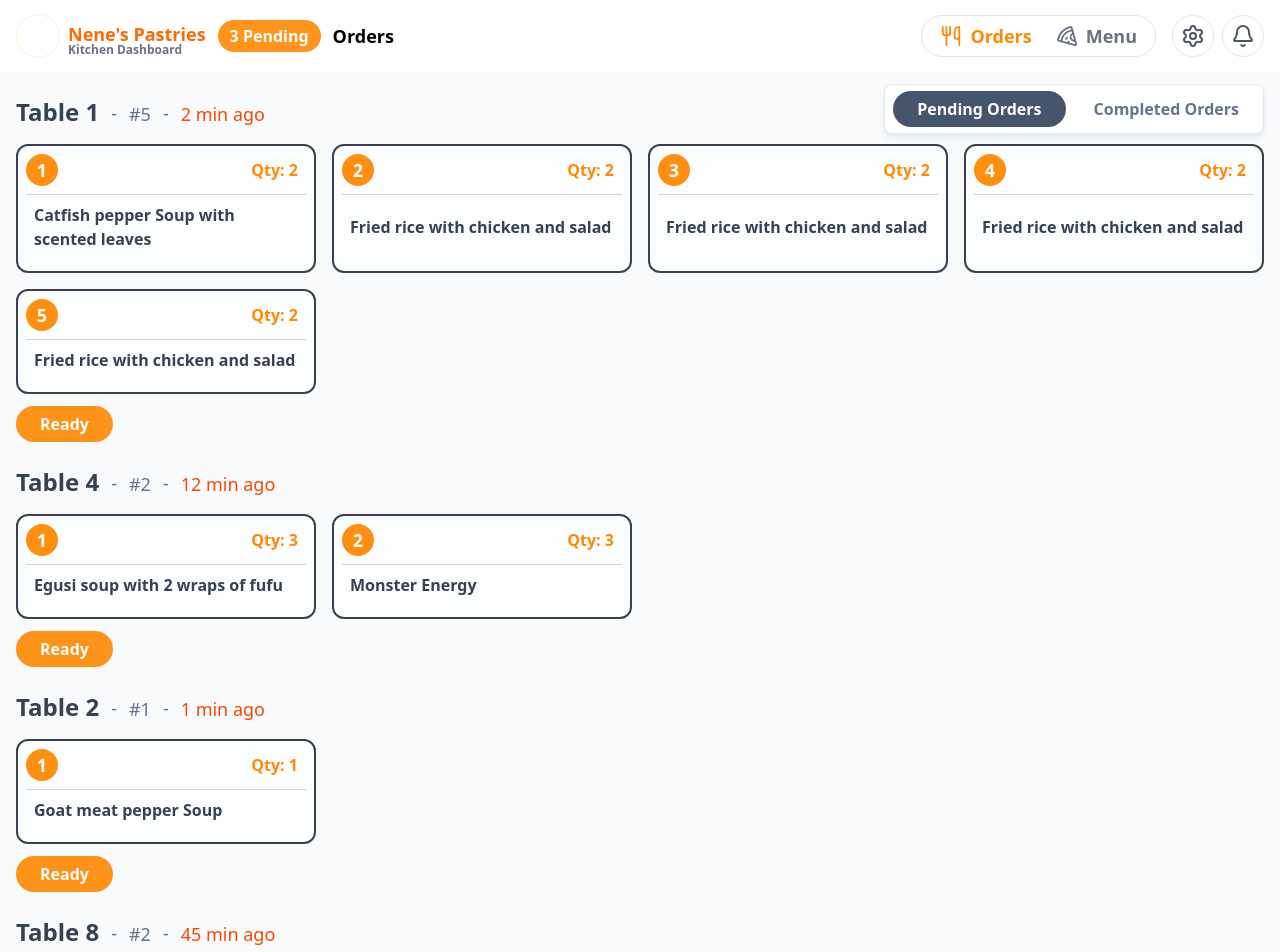
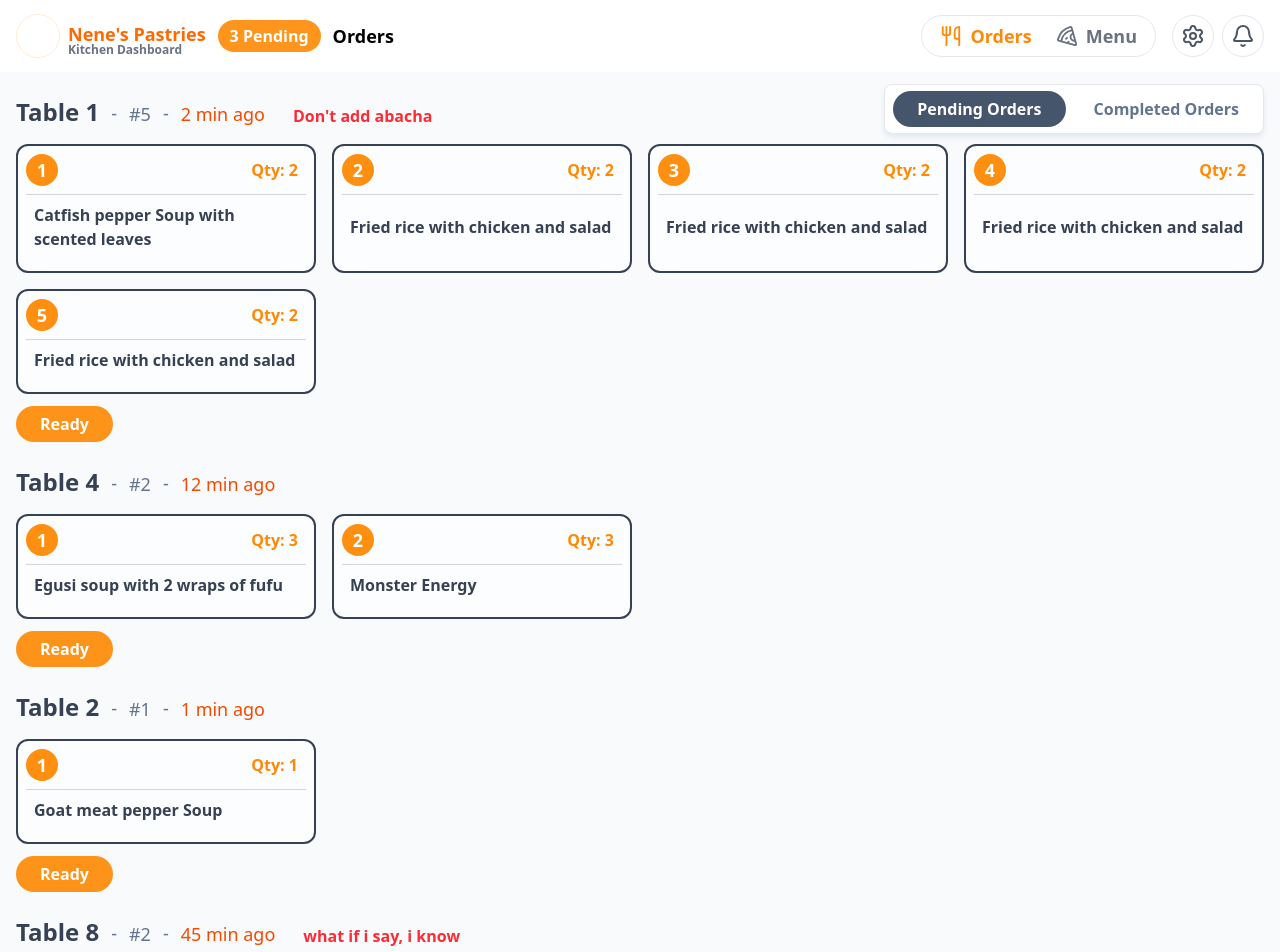
Before and after one commit to munachi821/Table-tap, a Next.js app: page /kitchen in a window 1280 px wide. Shown: the top 952 px of the page. Built offline with nearby package versions, Linux system fonts and the light colour scheme.

Commit message:
added the notes functionality

```diff
--- a/app/order/page.tsx
+++ b/app/order/page.tsx
@@ -44,6 +44,7 @@ const Order = () => {
   const [cart, setCart] = useState<CartItem[]>([]);
   const [search, setSearch] = useState("");
   const [cartOpen, setCartOpen] = useState(false);
+  const [chefNotes, setChefNotes] = useState("");
 
   const categories = [
     "all",
@@ -183,6 +184,12 @@ const Order = () => {
 
   const onCheckout = () => {
     setCart([]);
+    if (chefNotes === "") {
+      return;
+    } else {
+      console.log(chefNotes);
+    }
+    setChefNotes("");
     console.log("Checkout complete!");
   };
   return (
@@ -428,7 +435,19 @@ const Order = () => {
               )}
             </div>
 
-            <div>
+            <div
+              className="pt-1.5
+            "
+            >
+              <div className="w-full">
+                <textarea
+                  placeholder="Notes for the Kitchen?"
+                  value={chefNotes}
+                  onChange={(e) => setChefNotes(e.target.value)}
+                  className="w-full outline-0 border border-gray-300 p-1 text-sm rounded-lg"
+                ></textarea>
+              </div>
+
               <button
                 className="bg-orange-400 hover:bg-orange-400/90 transition-colors text-white font-semibold w-full mt-2 py-2 rounded-full disabled:bg-orange-300"
                 disabled={cart.length === 0}
--- a/components/kitchen/order.tsx
+++ b/components/kitchen/order.tsx
@@ -1,3 +1,4 @@
+import { title } from "process";
 import TimeElapsed from "./timeElapsed";
 import { useEffect, useRef, useState } from "react";
 
@@ -14,6 +15,7 @@ interface kitchenOrder {
   status: "pending" | "completed";
   placedAt: Date;
   items: Orderitem[];
+  note?: string;
 }
 
 type filterType = "all" | "pending" | "completed";
@@ -62,6 +64,7 @@ export const mockOrders: kitchenOrder[] = [
         isCompleted: false,
       },
     ],
+    note: "Don't add abacha",
   },
   {
     orderId: "#6",
@@ -108,6 +111,7 @@ export const mockOrders: kitchenOrder[] = [
     status: "pending",
     // Simulating an order placed 45 minutes ago
     placedAt: new Date(Date.now() - 45 * 60000),
+    note: "what if i say, i know",
     items: [
       {
         id: "item-006",
@@ -195,6 +199,12 @@ const Order = () => {
               <div className="text-orange-600 text-lg font-medium">
                 <TimeElapsed placedAt={orders.placedAt} />
               </div>
+
+              {orders.note && (
+                <p className="ml-4 text-red-500 font-semibold max-w-50 truncate">
+                  {orders.note}
+                </p>
+              )}
             </div>
 
             <div className="grid grid-cols-4 gap-4">
```
